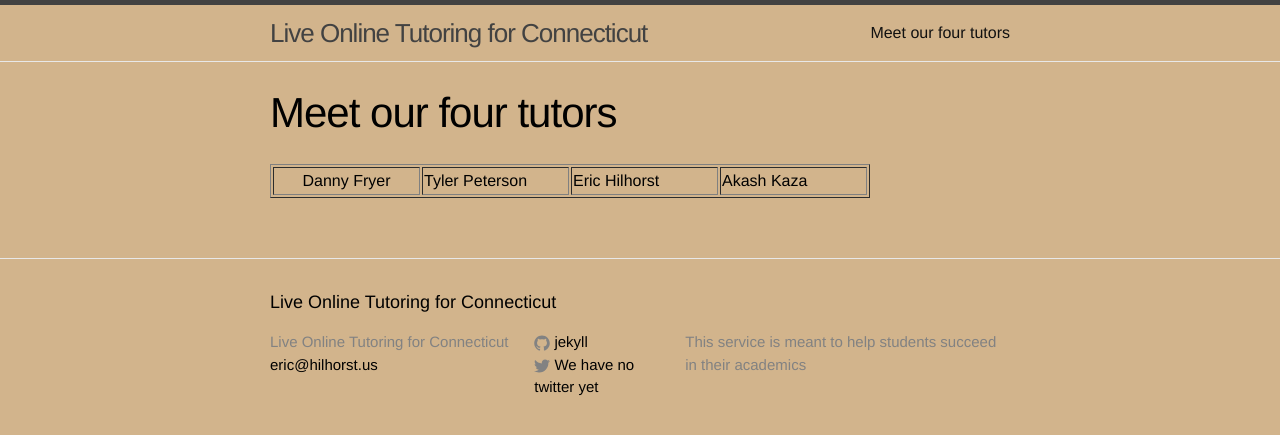
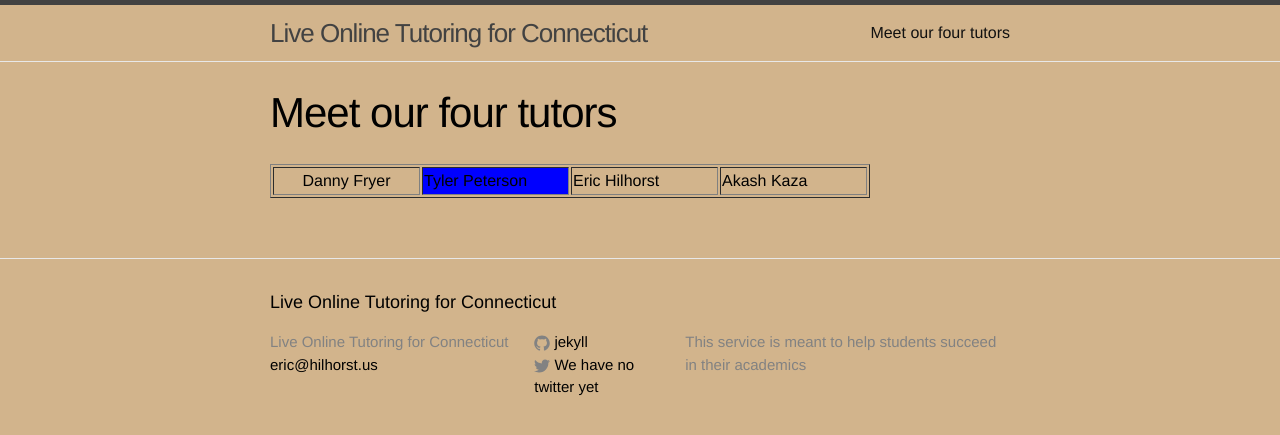
Before and after one commit to pepe454/pepe454.github.io, a Jekyll site: the page built from about.md, in a window 1280 px wide. Shown: the top 435 px of the page. Built offline with Jekyll 4.4.1, drawn with Linux system fonts in a browser that asks for light colours.

Commit message:
Update about.md

```diff
--- a/about.md
+++ b/about.md
@@ -8,7 +8,7 @@ permalink: /about/
 <table width="600" border="1">
   <tr>
     <td width="25%" align="center">Danny Fryer</td>
-    <td width="25%">Tyler Peterson</td>
+    <td width="25%" bgcolor="blue">Tyler Peterson</td>
     <td width="25%">Eric Hilhorst</td>
     <td width="25%">Akash Kaza</td>
   </tr>
```
